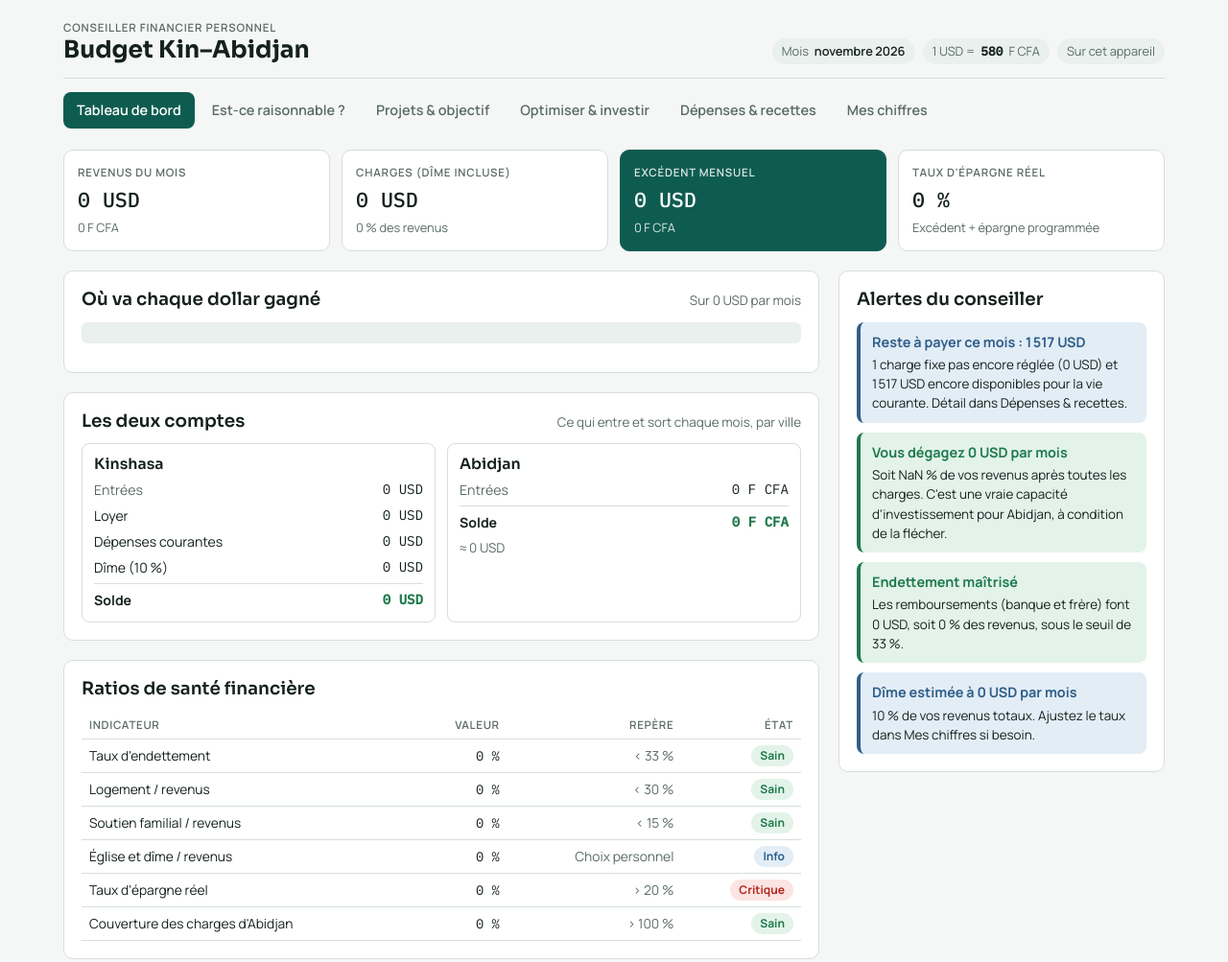
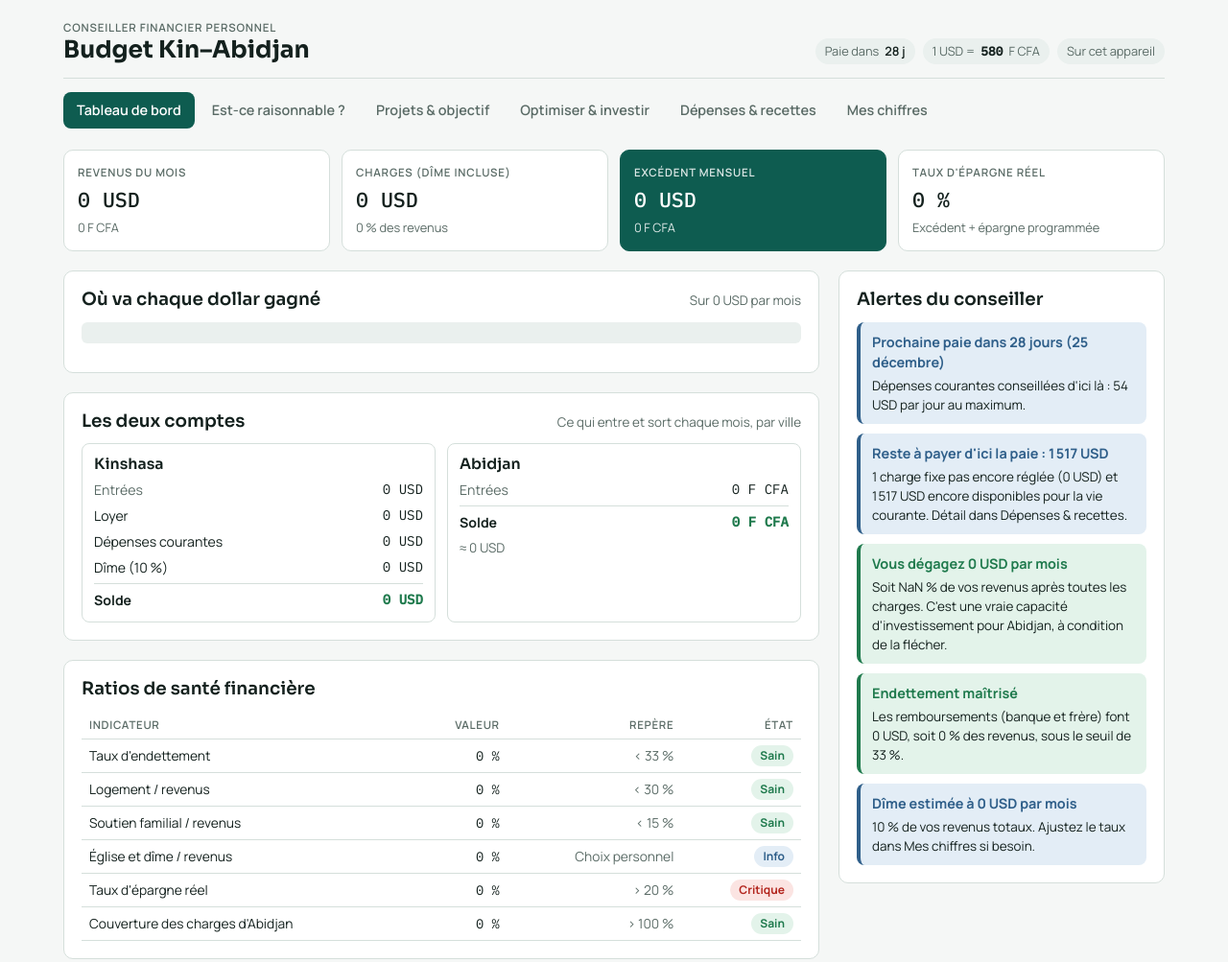
Before and after one commit to bdom5678/budget-app, a plain HTML site: page index.html in a window 1280 px wide. Shown: the whole page at 96% size. Drawn offline with Linux system fonts and the light colour scheme.

Commit message:
Budget de paie à paie : jours restants avant la paie et dépenses conseillées par jour
Co-Authored-By: Claude Opus 5.5 <noreply@anthropic.com>
Claude-Session: https://claude.ai/code/session_01BvKXz2bqdfjVbqbedch3sc

```diff
--- a/index.html
+++ b/index.html
@@ -184,7 +184,7 @@ label.btn.pri{background:var(--accent);border-color:var(--accent);color:var(--ac
       <h1>Budget Kin–Abidjan</h1>
     </div>
     <div class="meta">
-      <span class="pill">Mois <b id="h-mois"></b></span>
+      <span class="pill">Paie dans <b id="h-mois"></b></span>
       <span class="pill">1 USD = <b id="h-taux" class="num"></b> F CFA</span>
       <span class="pill" id="h-save">Enregistrement local</span>
     </div>
@@ -339,7 +339,7 @@ label.btn.pri{background:var(--accent);border-color:var(--accent);color:var(--ac
     <div class="grid">
       <div class="stack">
         <div class="panel">
-          <header><h2>Plan de <span id="pl-mois"></span></h2><span class="muted small" id="pl-jours"></span></header>
+          <header><h2 id="pl-mois"></h2><span class="chip info" id="pl-jours"></span></header>
           <div class="kpis" id="pl-kpis" style="grid-template-columns:repeat(auto-fit,minmax(150px,1fr))"></div>
           <p class="note" id="pl-jour" style="margin-top:12px"></p>
           <h3 style="margin:18px 0 6px">Charges fixes : cochez quand c'est payé</h3>
@@ -390,7 +390,7 @@ label.btn.pri{background:var(--accent);border-color:var(--accent);color:var(--ac
           </form>
         </div>
         <div class="panel">
-          <header><h2>Mouvements de <span id="j-mois"></span></h2><span class="muted small" id="j-total"></span></header>
+          <header><h2>Mouvements <span id="j-mois"></span></h2><span class="muted small" id="j-total"></span></header>
           <div id="j-list"></div>
         </div>
       </div>
@@ -454,6 +454,7 @@ label.btn.pri{background:var(--accent);border-color:var(--accent);color:var(--ac
         <form class="f" id="f-set" onsubmit="return false">
           <div class="fld"><label for="s-taux">Taux : 1 USD en F CFA</label><input id="s-taux" type="number" min="1" step="1"></div>
           <div class="fld"><label for="s-tauxcdf">Taux : 1 USD en francs congolais (FC)</label><input id="s-tauxcdf" type="number" min="1" step="1"></div>
+          <div class="fld"><label for="s-paie">Jour de paie dans le mois</label><input id="s-paie" type="number" min="1" max="31" step="1"></div>
           <div class="fld"><label for="s-dime">Dîme (% des revenus)</label><input id="s-dime" type="number" min="0" max="100" step="0.5"></div>
           <div class="fld"><label for="s-dimebase">Dîme calculée sur</label><select id="s-dimebase"><option value="total">Tous les revenus</option><option value="kin">Revenus de Kinshasa seulement</option></select></div>
           <div class="fld"><label for="s-dimelieu">Dîme payée depuis</label><select id="s-dimelieu"><option value="kin">Kinshasa</option><option value="abj">Abidjan</option></select></div>
@@ -529,6 +530,18 @@ const both=v=>usd(v)+" · "+xof(v*S.taux);
 const esc=s=>String(s).replace(/[&<>"']/g,c=>({"&":"&amp;","<":"&lt;",">":"&gt;",'"':"&quot;","'":"&#39;"}[c]));
 const $=id=>document.getElementById(id);
 const moisNom=d=>d.toLocaleDateString("fr-FR",{month:"long",year:"numeric"});
+const pad2=n=>String(n).padStart(2,"0");
+const isoD=d=>d.getFullYear()+"-"+pad2(d.getMonth()+1)+"-"+pad2(d.getDate());
+const jourCourt=d=>d.toLocaleDateString("fr-FR",{day:"numeric",month:"long"});
+function periode(){
+  const j=Math.min(31,Math.max(1,+S.jourPaie||25));const now=new Date();const today=new Date(now.getFullYear(),now.getMonth(),now.getDate());
+  const at=(y,m)=>{const d=new Date(y,m,1);return new Date(d.getFullYear(),d.getMonth(),Math.min(j,new Date(d.getFullYear(),d.getMonth()+1,0).getDate()));};
+  let start=at(today.getFullYear(),today.getMonth());if(today<start)start=at(today.getFullYear(),today.getMonth()-1);
+  const next=at(start.getFullYear(),start.getMonth()+1);
+  const jours=Math.round((next-today)/864e5),total=Math.round((next-start)/864e5);
+  return{start,next,jours,total,ecoules:total-jours,startISO:isoD(start),nextISO:isoD(next)};
+}
+const dansPeriode=(e,P)=>{const d=e.date||"";return d>=P.startISO&&d<P.nextISO;};
 const curMonth=()=>{const d=new Date();return d.getFullYear()+"-"+String(d.getMonth()+1).padStart(2,"0");};
 
 // ---------- calculs ----------
@@ -578,14 +591,15 @@ function alertes(c){
   const jm=journalMois(c);
   jm.postes.forEach(p=>{if(p.budget>0&&p.spent>p.budget)A.unshift({s:"crit",t:"Budget « "+p.label+" » dépassé",p:"Dépensé "+usd(p.spent)+" pour "+usd(p.budget)+" prévus ce mois."});else if(p.budget>0&&p.spent>p.budget*0.8)A.unshift({s:"warn",t:"« "+p.label+" » à "+pct(p.spent/p.budget),p:"Il reste "+usd(p.budget-p.spent)+" sur ce poste pour le mois."});});
   const pl=planMois(c,jm);
-  if(pl.nonPayees)A.unshift({s:"info",t:"Reste à payer ce mois : "+usd(pl.reste),p:pl.nonPayees+" charge"+(pl.nonPayees>1?"s fixes":" fixe")+" pas encore réglée"+(pl.nonPayees>1?"s":"")+" ("+usd(pl.resteFixes)+") et "+usd(pl.resteVar)+" encore disponibles pour la vie courante. Détail dans Dépenses & recettes."});
+  if(pl.nonPayees)A.unshift({s:"info",t:"Reste à payer d'ici la paie : "+usd(pl.reste),p:pl.nonPayees+" charge"+(pl.nonPayees>1?"s fixes":" fixe")+" pas encore réglée"+(pl.nonPayees>1?"s":"")+" ("+usd(pl.resteFixes)+") et "+usd(pl.resteVar)+" encore disponibles pour la vie courante. Détail dans Dépenses & recettes."});
+  A.unshift({s:"info",t:pl.P.jours===0?"C'est jour de paie":"Prochaine paie dans "+pl.P.jours+" jour"+(pl.P.jours>1?"s":"")+" ("+jourCourt(pl.P.next)+")",p:"Dépenses courantes conseillées d'ici là : "+usd(pl.resteVar/Math.max(1,pl.P.jours))+" par jour au maximum."});
   if(jm.rec>0)A.unshift({s:"ok",t:"Recettes en plus ce mois : "+usd(jm.rec),p:"Mon conseil : placez au moins la moitié ("+usd(jm.rec/2)+") sur vos projets avant qu'elle ne se dilue dans le quotidien"+(S.dimePct>0?", et prévoyez la dîme ("+usd(jm.rec*S.dimePct/100)+")":"")+"."});
   if(jm.hors>0){const base=Math.max(c.marge,0)+jm.rec;const r=base>0?jm.hors/base:1;A.unshift({s:r>1?"crit":r>0.5?"warn":"info",t:"Imprévus du mois : "+usd(jm.hors),p:r>1?"Ils dépassent votre marge libre : l'objectif d'épargne de ce mois ne sera pas atteint.":"Ils consomment "+pct(Math.min(r,1))+" de votre marge libre"+(jm.rec?" augmentée des recettes":"")+" ("+usd(base)+")."});}
   return A;
 }
 
 function journalMois(c){
-  const m=curMonth();const all=J.filter(e=>(e.date||"").slice(0,7)===m);
+  const P=periode();const all=J.filter(e=>dansPeriode(e,P));
   const items=all.filter(e=>e.type!=="recette");const recettes=all.filter(e=>e.type==="recette");
   const rec=recettes.reduce((a,e)=>a+toUSD(e.montant,e.devise),0);
   const budgets={};
@@ -608,8 +622,8 @@ function planMois(c,jm){
   const prevu=fixes.reduce((a,f)=>a+f.prevuU,0)+vars.reduce((a,v)=>a+v.budget,0);
   const resteFixes=fixes.filter(f=>!f.paid.length).reduce((a,f)=>a+f.prevuU,0);
   const resteVar=vars.reduce((a,v)=>a+Math.max(0,v.reste),0);
-  const now=new Date();const dim=new Date(now.getFullYear(),now.getMonth()+1,0).getDate();const jours=dim-now.getDate()+1;
-  return{fixes,vars,autres,prevu,resteFixes,resteVar,reste:resteFixes+resteVar,depense:jm.total,jours,nonPayees:fixes.filter(f=>!f.paid.length).length};
+  const P=periode();const jours=Math.max(1,P.jours);vars.forEach(v=>{v.parJour=Math.max(0,v.reste)/jours;v.rythme=v.budget>0&&P.total>0&&v.spent/v.budget>P.ecoules/P.total+0.15;});
+  return{P,fixes,vars,autres,prevu,resteFixes,resteVar,reste:resteFixes+resteVar,depense:jm.total,jours,nonPayees:fixes.filter(f=>!f.paid.length).length};
 }
 
 // ---------- projets ----------
@@ -719,7 +733,7 @@ function renderConseils(c){
 function renderAll(){
   const c=calc();
   $("h-taux").textContent=nf0.format(S.taux);
-  $("h-mois").textContent=moisNom(new Date());
+  {const P=periode();$("h-mois").textContent=P.jours+" j";}
   renderBord(c);renderProjets(c);renderConseils(c);renderJournal(c);renderSettings();renderSecurity();
   $("a-ai").disabled=!sample;$("q-btn").disabled=!sample;$("a-ai").hidden=!sample;$("q-panel").hidden=!sample;
 }
@@ -785,10 +799,11 @@ function renderProjets(c){
 function renderJournal(c){
   const jm=journalMois(c);
   const pl=planMois(c,jm);
-  $("pl-mois").textContent=moisNom(new Date());
-  $("pl-jours").textContent=pl.jours+" jour"+(pl.jours>1?"s":"")+" restant"+(pl.jours>1?"s":"");
+  $("pl-mois").textContent="De paie à paie : du "+jourCourt(pl.P.start)+" au "+jourCourt(new Date(pl.P.next-864e5));
+  $("pl-jours").textContent=pl.P.jours===0?"Paie aujourd'hui":"Paie dans "+pl.P.jours+" jour"+(pl.P.jours>1?"s":"")+" ("+jourCourt(pl.P.next)+")";
   $("pl-kpis").innerHTML=[{l:"Prévu ce mois",v:usd(pl.prevu)},{l:"Déjà dépensé",v:usd(pl.depense)},{l:"Reste à dépenser",v:usd(pl.reste),hl:1}].map(x=>'<div class="kpi'+(x.hl?' hl':'')+'"><span class="lbl">'+x.l+'</span><span class="v">'+x.v+'</span></div>').join("");
-  $("pl-jour").textContent=pl.resteVar>0?"Pour la vie courante, il vous reste "+usd(pl.resteVar)+", soit "+usd(pl.resteVar/pl.jours)+" par jour jusqu'à la fin du mois.":"Les enveloppes de vie courante sont vides pour ce mois : toute nouvelle dépense est prise sur votre marge.";
+  const trop=pl.vars.filter(v=>v.rythme).map(v=>v.label.toLowerCase());
+  $("pl-jour").textContent=(pl.resteVar>0?"Jusqu'à la paie du "+jourCourt(pl.P.next)+", il vous reste "+usd(pl.resteVar)+" pour la vie courante, soit "+usd(pl.resteVar/Math.max(1,pl.P.jours))+" par jour"+(pl.P.jours>=7?" ("+usd(pl.resteVar/pl.P.jours*7)+" par semaine)":"")+".":"Les enveloppes de vie courante sont vides jusqu'à la paie du "+jourCourt(pl.P.next)+" : toute nouvelle dépense est prise sur votre marge.")+(trop.length?" Attention, vous dépensez trop vite pour : "+trop.join(", ")+".":"");
   const fm=fmtDev;
   $("pl-fixes").innerHTML=pl.fixes.map(f=>{
     const head='<div class="t"><span>'+esc(f.label)+'</span><span class="small muted num">Prévu '+fm(f.montant,f.devise)+'</span></div>';
@@ -797,13 +812,13 @@ function renderJournal(c){
     '<div class="row tot" style="margin-top:4px"><span>Reste à payer</span><span class="num">'+usd(pl.resteFixes)+'</span></div>';
   const dev=$("pl-dev").value;
   $("pl-var").innerHTML=pl.vars.map(v=>{const col=v.reste<0?'--crit':v.budget&&v.reste<v.budget*0.2?'--warn':'--ok';
-    return '<div class="fx"><div class="t"><span>'+esc(v.label)+'</span><span class="small muted num">'+(v.budget?"Prévu "+usd(v.budget)+" · ":"")+'Dépensé '+usd(v.spent)+'</span></div>'+
+    return '<div class="fx"><div class="t"><span>'+esc(v.label)+'</span><span class="small muted num">'+(v.budget?"Prévu "+usd(v.budget)+" · ":"")+'Dépensé '+usd(v.spent)+(v.budget&&v.reste>0?" · conseillé "+usd(v.parJour)+"/jour":"")+'</span>'+(v.rythme?'<span class="chip warn" style="align-self:flex-start;margin-top:3px">Rythme trop rapide</span>':'')+'</div>'+
     '<div class="a"><span class="num" style="font-weight:600;color:var('+col+')">'+(v.budget?(v.reste<0?"Dépassé de "+usd(-v.reste):"Reste "+usd(v.reste)):"Sans budget")+'</span></div>'+
     '<div class="a" style="flex-basis:100%"><input type="number" min="0" step="any" inputmode="decimal" data-add="'+esc(v.k)+'" placeholder="Montant en '+(dev==="XOF"?"F CFA":dev==="CDF"?"FC":"USD")+'" aria-label="Nouvelle dépense pour '+esc(v.label)+'" style="width:auto;flex:1 1 140px"><button data-addbtn="'+esc(v.k)+'">Déduire</button>'+
     (v.spent>0?'<button class="ghost" data-undo="'+esc(v.k)+'">Annuler la dernière</button>':'')+(v.perso?'<button class="ghost" data-delpp="'+esc(v.k.slice(3))+'">Supprimer le poste</button>':'')+'</div></div>';}).join("")+
     (pl.autres.length?'<div class="fx"><div class="t"><span>Autres dépenses notées</span><span class="small muted">'+esc(pl.autres.map(a=>a.label).join(", "))+'</span></div><div class="a"><span class="num">'+usd(pl.autres.reduce((x,a)=>x+a.spent,0))+'</span></div></div>':'')+
     '<div class="row tot" style="margin-top:4px"><span>Reste dans les enveloppes</span><span class="num">'+usd(pl.resteVar)+'</span></div>';
-  $("j-mois").textContent=moisNom(new Date());
+  $("j-mois").textContent="depuis la paie du "+jourCourt(periode().start);
   $("j-total").textContent=jm.all.length?"Dépenses "+usd(jm.total)+(jm.rec?" · Recettes "+usd(jm.rec):""):"";
   if(!jm.all.length)$("j-list").innerHTML='<p class="empty">Rien de noté ce mois. Ajoutez une dépense ou une recette avec le formulaire ci-dessus : chaque dépense est comparée à votre budget et déclenche une alerte à 80 % puis à 100 %.</p>';
   else $("j-list").innerHTML='<div class="tbl"><table><tr><th>Date</th><th>Libellé</th><th>Poste</th><th class="r">Montant</th><th></th></tr>'+jm.all.slice().sort((a,b)=>b.date.localeCompare(a.date)).map(e=>{const r=e.type==="recette";return '<tr><td class="num">'+esc(e.date.slice(8,10)+"/"+e.date.slice(5,7))+'</td><td>'+esc(e.label)+'</td><td class="muted">'+esc(r?(RCATS[e.cat]||e.cat):catLabel(e.cat))+'</td><td class="r num'+(r?' plus':'')+'">'+(r?"+ ":"")+fmtDev(+e.montant,e.devise)+'</td><td class="r"><button class="ghost" data-del-j="'+esc(e.id)+'">Supprimer</button></td></tr>';}).join("")+'</table></div>';
@@ -813,7 +828,7 @@ function renderJournal(c){
 }
 
 function renderSettings(){
-  [["s-taux","taux"],["s-tauxcdf","tauxCDF"],["s-dime","dimePct"],["s-dimebase","dimeBase"],["s-dimelieu","dimeLieu"]].forEach(([id,k])=>{if(document.activeElement!==$(id))$(id).value=S[k];});
+  [["s-taux","taux"],["s-tauxcdf","tauxCDF"],["s-paie","jourPaie"],["s-dime","dimePct"],["s-dimebase","dimeBase"],["s-dimelieu","dimeLieu"]].forEach(([id,k])=>{if(document.activeElement!==$(id))$(id).value=S[k];});
   const sel=(opts,v,attr)=>'<select '+attr+'>'+Object.entries(opts).map(([k,l])=>'<option value="'+k+'"'+(k===v?" selected":"")+'>'+esc(l)+'</option>').join("")+'</select>';
   const rowRev=r=>'<tr data-id="'+esc(r.id)+'"><td><input data-k="label" value="'+esc(r.label)+'" aria-label="Libellé"></td><td><input data-k="montant" type="number" step="any" value="'+esc(r.montant)+'" aria-label="Montant" style="min-width:110px"></td><td>'+sel({USD:"USD",XOF:"F CFA"},r.devise,'data-k="devise" aria-label="Devise"')+'</td><td>'+sel(LIEUX,r.lieu,'data-k="lieu" aria-label="Lieu"')+'</td>';
   $("t-rev").innerHTML='<tr><th>Libellé</th><th>Montant</th><th>Devise</th><th>Versé à</th><th></th></tr>'+S.revenus.map(r=>rowRev(r)+'<td><button class="ghost" data-del="rev">Supprimer</button></td></tr>').join("");
@@ -1107,7 +1122,7 @@ const on=!!LOCK;$("sec-off").hidden=on;$("sec-on").hidden=!on;const bw=$("bio-wr
 
 // ---------- événements ----------
 function bindSettings(){
-  $("f-set").addEventListener("change",e=>{const m={"s-taux":"taux","s-tauxcdf":"tauxCDF","s-dime":"dimePct","s-dimebase":"dimeBase","s-dimelieu":"dimeLieu"};const k=m[e.target.id];if(!k)return;let v=e.target.value;if(k==="taux"||k==="tauxCDF"||k==="dimePct")v=Math.max(k==="dimePct"?0:1,+v||0);S[k]=v;changed();});
+  $("f-set").addEventListener("change",e=>{const m={"s-taux":"taux","s-tauxcdf":"tauxCDF","s-paie":"jourPaie","s-dime":"dimePct","s-dimebase":"dimeBase","s-dimelieu":"dimeLieu"};const k=m[e.target.id];if(!k)return;let v=e.target.value;if(k==="taux"||k==="tauxCDF"||k==="dimePct"||k==="jourPaie")v=Math.max(k==="dimePct"?0:1,+v||0);if(k==="jourPaie")v=Math.min(31,Math.round(v));S[k]=v;changed();});
   const tbl=(tid,key)=>{
     $(tid).addEventListener("change",e=>{const tr=e.target.closest("tr");const k=e.target.dataset.k;if(!tr||!k)return;const it=S[key].find(x=>x.id===tr.dataset.id);if(!it)return;it[k]=k==="montant"?(+e.target.value||0):e.target.value;changed();});
     $(tid).addEventListener("click",e=>{const b=e.target.closest("[data-del]");if(!b)return;const id=b.closest("tr").dataset.id;S[key]=S[key].filter(x=>x.id!==id);changed();});};
@@ -1138,7 +1153,7 @@ function bindJournal(){
     if(btn)btn.disabled=false;};
   $("pl-var").addEventListener("click",async e=>{
     const ab=e.target.closest("[data-addbtn]");if(ab){addTo(ab.dataset.addbtn,ab);return;}
-    const ub=e.target.closest("[data-undo]");if(ub&&!locked()){const k=ub.dataset.undo;const m=curMonth();const last=J.filter(x=>x.cat===k&&x.type!=="recette"&&(x.date||"").slice(0,7)===m).sort((x,y)=>(x.date+x.id).localeCompare(y.date+y.id)).pop();if(last)try{await backend.delJ(last.id);}catch(err){}return;}
+    const ub=e.target.closest("[data-undo]");if(ub&&!locked()){const k=ub.dataset.undo;const P=periode();const last=J.filter(x=>x.cat===k&&x.type!=="recette"&&dansPeriode(x,P)).sort((x,y)=>(x.date+x.id).localeCompare(y.date+y.id)).pop();if(last)try{await backend.delJ(last.id);}catch(err){}return;}
     const db=e.target.closest("[data-delpp]");if(db){S.postesPerso=S.postesPerso.filter(pp=>pp.id!==db.dataset.delpp);changed();}
   });
   $("pl-var").addEventListener("keydown",e=>{const k=e.target.dataset&&e.target.dataset.add;if(k&&e.key==="Enter"){e.preventDefault();addTo(k,null);}});
--- a/sw.js
+++ b/sw.js
@@ -1,5 +1,5 @@
 // Cache hors ligne : l'application s'ouvre même sans réseau.
-const CACHE="budget-v4";
+const CACHE="budget-v5";
 const FILES=["./","index.html","manifest.webmanifest","icon-192.png","icon-512.png","apple-touch-icon.png"];
 self.addEventListener("install",e=>{e.waitUntil(caches.open(CACHE).then(c=>c.addAll(FILES)));self.skipWaiting();});
 self.addEventListener("activate",e=>{e.waitUntil(caches.keys().then(ks=>Promise.all(ks.filter(k=>k!==CACHE).map(k=>caches.delete(k)))));self.clients.claim();});
```
